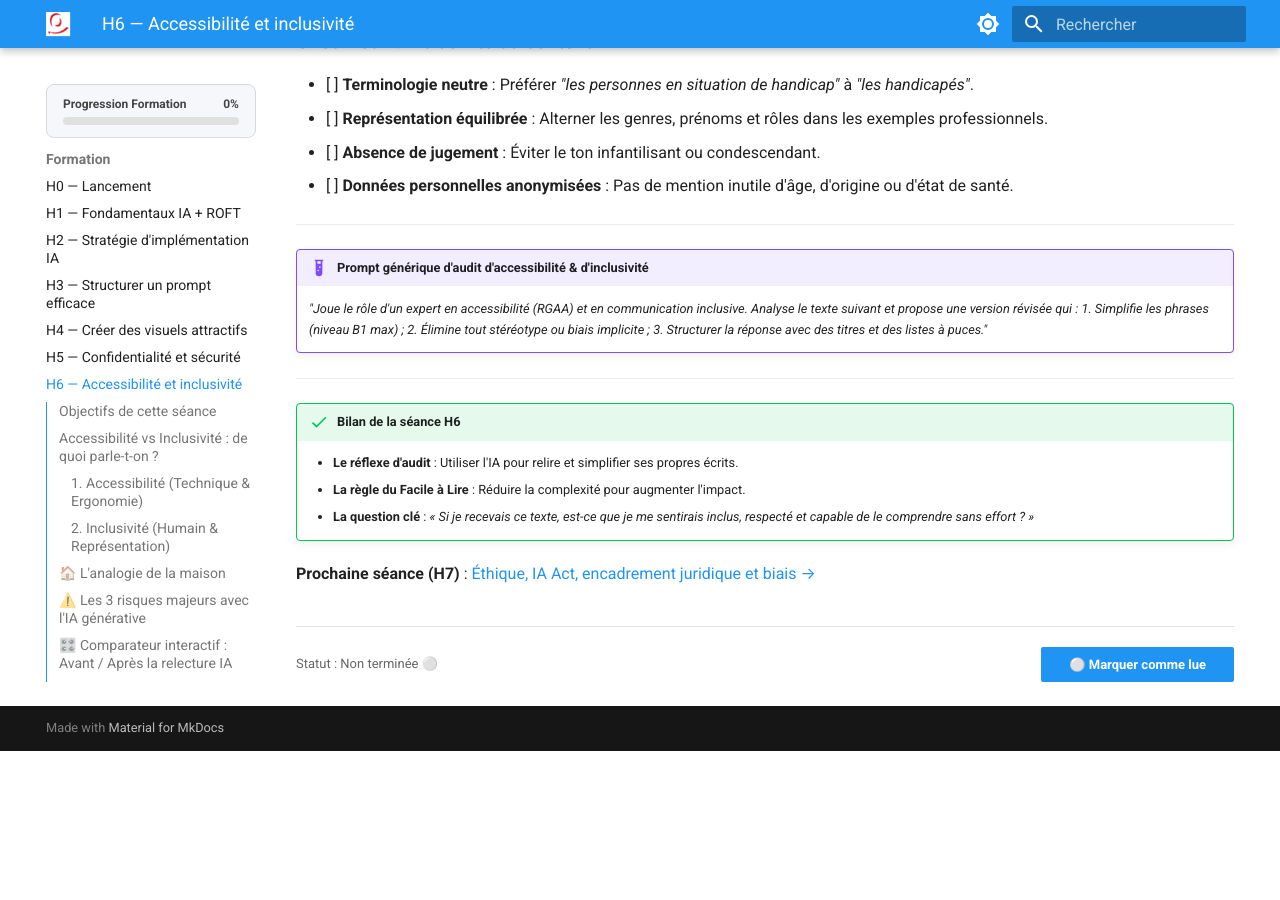
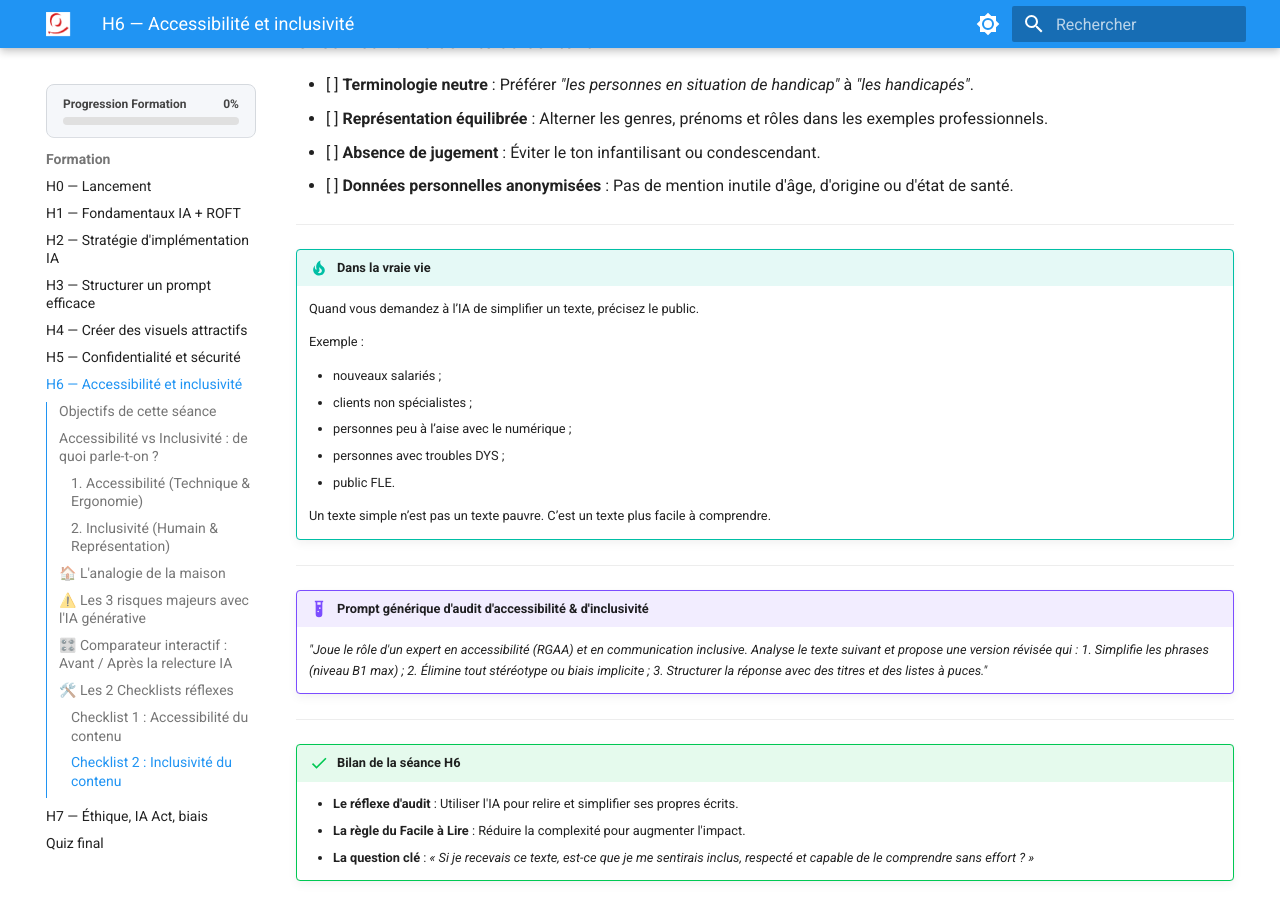
Before and after one commit to pierre-l-hue/wiki-formation-ia, an MkDocs documentation site: the page built from docs/formation/h6.md, in a window 1280 px wide and 900 px high, scrolled down 2912 px. Built offline with MkDocs 1.6.1 and Material for MkDocs 9.7.7, drawn with Linux system fonts in a browser that asks for light colours; before the commit the page ends 3663 px from its top, so only the background shows below that; some of the changed text lies outside the part shown.

Commit message:
Update h6.md

```diff
--- a/docs/formation/h6.md
+++ b/docs/formation/h6.md
@@ -210,7 +210,20 @@
 - [ ] **Données personnelles anonymisées** : Pas de mention inutile d'âge, d'origine ou d'état de santé.
 
 ---
+!!! tip "Dans la vraie vie"
+    Quand vous demandez à l’IA de simplifier un texte, précisez le public.
 
+    Exemple :
+
+    - nouveaux salariés ;
+    - clients non spécialistes ;
+    - personnes peu à l’aise avec le numérique ;
+    - personnes avec troubles DYS ;
+    - public FLE.
+
+    Un texte simple n’est pas un texte pauvre. C’est un texte plus facile à comprendre.
+
+---
 !!! example "Prompt générique d'audit d'accessibilité & d'inclusivité"
     *"Joue le rôle d'un expert en accessibilité (RGAA) et en communication inclusive. Analyse le texte suivant et propose une version révisée qui : 1. Simplifie les phrases (niveau B1 max) ; 2. Élimine tout stéréotype ou biais implicite ; 3. Structurer la réponse avec des titres et des listes à puces."*
 
```
